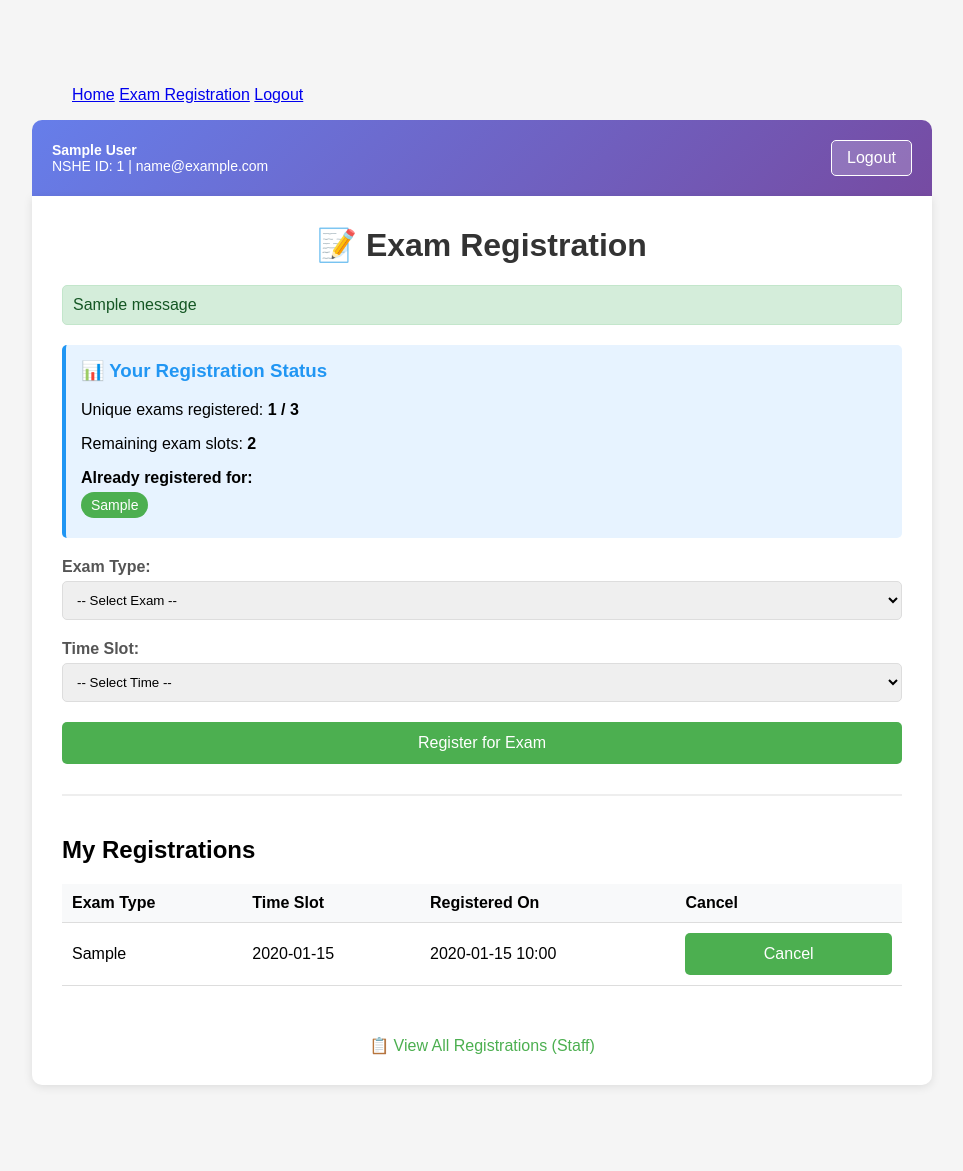
After one commit to DebugAvengers/Exam-System, a Flask app: page /register_exam in a window 1280 px wide. The commit adds this page. Shown: the whole page, without its empty margins (158-1121 px from the left). Run offline with Flask 3, Linux system fonts and the light colour scheme; a user stored in the database is signed in; tables that the repository leaves empty hold one stand-in row (values such as "Sample post"); one stand-in notice (Sample message) is shown.

Commit message:
Exam System
users can now register and cancel exams

```diff
--- a/Exam Registration System/app.py
+++ b/Exam Registration System/app.py
@@ -1,18 +1,23 @@
 from flask import Flask, request, jsonify, render_template, url_for, flash, redirect
-from flask_login import login_user
-from __init__ import create_app
-from models import User
+from flask_login import login_user, logout_user, login_required, current_user
+from __init__ import create_app, db
+from models import User, Registration, EXAM_TYPES, TIME_SLOTS, MAX_CAPACITY, MAX_UNIQUE_EXAMS
 from werkzeug.security import check_password_hash
 import re
 
 app = create_app()
 
-@app.route('/', methods = ['GET'])
+# Home route
+@app.route('/', methods = ['GET', 'POST'])
 def home():
     return render_template('home.html')
 
+# Login route
 @app.route('/login', methods = ['GET', 'POST'])
 def login():
+    if current_user.is_authenticated:
+        return redirect(url_for('register_exam'))
+
     if request.method == 'POST':
         email = request.form.get('email')
         password = request.form.get('password')
@@ -21,23 +26,141 @@ def login():
         pattern = r'^[0-9]{10}@student\.csn\.edu$'
         if not re.match(pattern, email):
             flash('email must be a valid CSN student email address')
-            return render_template('login.html')
-
-        # checks for 10 digit student ID
-        if not re.match(r'^[0-9]{10}@student\.csn\.edu$', email):
-            flash('Email must start with a 10-digit student ID')
-            return render_template('login.html')
+            return render_template('home.html')
 
         # authentication
         user = User.query.filter_by(email=email).first()
         if user and user.password == password:
             login_user(user)
-            return redirect(url_for('dashboard'))
+            return redirect(url_for('register_exam'))
         else:
             flash('Invalid email or password')
-            return render_template('login.html')
+            return render_template('home.html')
 
-    return render_template('login.html')
+    return render_template('home.html')
+
+
+# Exam registration route
+@app.route('/register_exam', methods=['GET', 'POST'])
+@login_required
+def register_exam():
+    if request.method == 'GET':
+        # Displays current user's registrations
+        my_registrations = Registration.query.filter_by(user_id=current_user.id)\
+            .order_by(Registration.time_slot).all()
+
+        # counts the number of registrations per time slot
+        slot_counts = {slot: Registration.query.filter_by(time_slot=slot).count()
+                       for slot in TIME_SLOTS}
+
+        # gives the register exam page the data it needs to display
+        return render_template(
+            'register_exam.html',
+            exam_types=EXAM_TYPES,
+            time_slots=TIME_SLOTS,
+            slot_counts=slot_counts,
+            max_capacity=MAX_CAPACITY,
+            max_unique_exams=MAX_UNIQUE_EXAMS,
+            my_registrations=my_registrations,
+            registered_exams=current_user.get_exams()
+        )
+
+    # stores the data from the form when selecting exam and time slot
+    exam_type = request.form.get('exam_type')
+    time_slot = request.form.get('time_slot')
+
+    #
+    if not exam_type or not time_slot:
+        flash('Please select both an exam type and time slot.', 'error')
+        return redirect(url_for('register_exam'))
+
+    if exam_type not in EXAM_TYPES:
+        flash('Invalid exam type selected.', 'error')
+        return redirect(url_for('register_exam'))
+
+    if time_slot not in TIME_SLOTS:
+        flash('Invalid time slot selected.', 'error')
+        return redirect(url_for('register_exam'))
+
+    # Check for duplicate registration
+    existing = Registration.query.filter_by(
+        user_id=current_user.id,
+        exam_type=exam_type,
+        time_slot=time_slot
+    ).first()
+
+    # if a dupe is found display message
+    if existing:
+        flash(f'You are already registered for {exam_type} at {time_slot}.', 'error')
+        return redirect(url_for('register_exam'))
+
+
+    registered_exams = current_user.get_exams() # gets the exams the user is already registered for
+    unique_count = current_user.exam_count_check() # counts how many unique exams the user is registered for
+    # check if trying to register for a new exam type
+    if (exam_type not in (registered_exams or [])) and unique_count >= MAX_UNIQUE_EXAMS:
+        flash(f'You have already registered for {MAX_UNIQUE_EXAMS} different exams ({", ".join(registered_exams)}). You can only register for additional time slots of exams you are already taking.', 'error')
+        return redirect(url_for('register_exam'))
+
+    # Check if time slot is full
+    current_count = Registration.query.filter_by(time_slot=time_slot).count()
+    if current_count >= MAX_CAPACITY:
+        flash('Sorry, this time slot is full. Please choose another time.', 'error')
+        return redirect(url_for('register_exam'))
+
+    # Create new registration
+    # will add the data to the database
+    # if a problem occurs it will rollback and display an error message
+    try:
+        new_registration = Registration(
+            user_id=current_user.id,
+            exam_type=exam_type,
+            time_slot=time_slot
+        )
+
+        db.session.add(new_registration)
+        db.session.commit()
+
+        flash(f'Successfully registered for {exam_type} at {time_slot}!', 'success')
+    except Exception as e:
+        db.session.rollback()
+        flash('An error occurred during registration. Please try again.', 'error')
+        app.logger.error(f'Registration error: {str(e)}')
+
+    return redirect(url_for('register_exam'))
+
+
+# Logout route
+@app.route('/logout')
+@login_required
+def logout():
+    logout_user()
+    flash('You have been logged out.', 'success')
+    return redirect(url_for('home'))
+
+# cancel registration route
+@app.route('/cancel_registration', methods=['GET', 'POST'])
+@login_required
+def cancel_registration():
+    if request.method == 'POST':
+        #takes in the registration id from the form
+        reg_id = request.form.get('reg_id')
+
+        # if id not found flash the error message
+        registration = Registration.query.get(reg_id)
+        if not registration:
+            flash('Registration not found.', 'danger')
+            return redirect(url_for('register_exam'))
+
+        # lets the user delete their own registration or lets staff delete any registration
+        # if not allowed to rmove, flash error message
+        if current_user.is_staff or registration.user_id == current_user.id:
+            db.session.delete(registration)
+            db.session.commit()
+            flash('Registration deleted successfully.', 'success')
+        else:
+            flash('Unauthorized to delete this registration.', 'danger')
+    return redirect(url_for('register_exam'))
 
 @app.route('/dashboard', methods = ['GET'])
 def dashboard():
--- /dev/null
+++ b/Exam Registration System/static/styles.css
@@ -0,0 +1,136 @@
+        body {
+            font-family: Arial, sans-serif;
+            max-width: 900px;
+            margin: 50px auto;
+            padding: 20px;
+            background-color: #f5f5f5;
+        }
+        .header {
+            background: linear-gradient(135deg, #667eea 0%, #764ba2 100%);
+            color: white;
+            padding: 20px;
+            border-radius: 10px 10px 0 0;
+            display: flex;
+            justify-content: space-between;
+            align-items: center;
+        }
+        .user-info {
+            font-size: 14px;
+        }
+        .logout-btn {
+            background-color: rgba(255,255,255,0.2);
+            color: white;
+            padding: 8px 15px;
+            border: 1px solid white;
+            border-radius: 5px;
+            cursor: pointer;
+            text-decoration: none;
+            display: inline-block;
+        }
+        .logout-btn:hover {
+            background-color: rgba(255,255,255,0.3);
+        }
+        .container {
+            background: white;
+            padding: 30px;
+            border-radius: 0 0 10px 10px;
+            box-shadow: 0 2px 10px rgba(0,0,0,0.1);
+        }
+        h1 {
+            color: #333;
+            text-align: center;
+            margin-top: 0;
+        }
+        .info-box {
+            background-color: #e7f3ff;
+            border-left: 4px solid #2196F3;
+            padding: 15px;
+            margin-bottom: 20px;
+            border-radius: 5px;
+        }
+        .info-box h3 {
+            margin-top: 0;
+            color: #2196F3;
+        }
+        .exam-badge {
+            display: inline-block;
+            background-color: #4CAF50;
+            color: white;
+            padding: 5px 10px;
+            border-radius: 15px;
+            margin: 5px 5px 5px 0;
+            font-size: 14px;
+        }
+        .form-group {
+            margin-bottom: 20px;
+        }
+        label {
+            display: block;
+            margin-bottom: 5px;
+            font-weight: bold;
+            color: #555;
+        }
+        select {
+            width: 100%;
+            padding: 10px;
+            border: 1px solid #ddd;
+            border-radius: 5px;
+            box-sizing: border-box;
+        }
+        button {
+            background-color: #4CAF50;
+            color: white;
+            padding: 12px 30px;
+            border: none;
+            border-radius: 5px;
+            cursor: pointer;
+            font-size: 16px;
+            width: 100%;
+        }
+        button:hover {
+            background-color: #45a049;
+        }
+        button:disabled {
+            background-color: #cccccc;
+            cursor: not-allowed;
+        }
+        .link-button {
+            display: inline-block;
+            margin-top: 20px;
+            color: #4CAF50;
+            text-decoration: none;
+        }
+        .flash {
+            padding: 10px;
+            margin-bottom: 20px;
+            border-radius: 5px;
+        }
+        .flash.success {
+            background-color: #d4edda;
+            color: #155724;
+            border: 1px solid #c3e6cb;
+        }
+        .flash.error {
+            background-color: #f8d7da;
+            color: #721c24;
+            border: 1px solid #f5c6cb;
+        }
+        .my-registrations {
+            margin-top: 30px;
+            padding-top: 20px;
+            border-top: 2px solid #eee;
+        }
+        table {
+            width: 100%;
+            border-collapse: collapse;
+            margin-top: 15px;
+        }
+        th, td {
+            padding: 10px;
+            text-align: left;
+            border-bottom: 1px solid #ddd;
+        }
+        th {
+            background-color: #f8f9fa;
+            font-weight: bold;
+        }
--- a/Exam Registration System/templates/base.html
+++ b/Exam Registration System/templates/base.html
@@ -8,9 +8,9 @@
 <body>
     <nav>
         <ul>
-            <li> <a href="/">Home</a></li>
-            <li> <a href="/register">Register</a></li>
-            <li> <a href="/login">Login</a></li>
+            <td> <a href="{{ url_for('home') }}">Home</a></td>
+            <td> <a href="{{ url_for('register_exam') }}">Exam Registration</a></td>
+            <td> <a href="{{ url_for('logout') }}">Logout</a></td>
         </ul>
     </nav>
 
--- a/Exam Registration System/templates/home.html
+++ b/Exam Registration System/templates/home.html
@@ -45,11 +45,6 @@
                 style="padding: 10px 20px; background-color: #0066cc; color: white; border-radius: 6px; margin-right: 10px;">
                 Login
             </button>
-
-            <a href="{{ url_for('register') }}"
-               style="padding: 10px 20px; background-color: #28a745; color: white; border-radius: 6px; text-decoration: none;">
-               Register
-            </a>
         </div>
     </form>
 
--- /dev/null
+++ b/Exam Registration System/templates/register_exam.html
@@ -0,0 +1,126 @@
+{% extends "base.html" %}
+
+{% block content %}
+<!DOCTYPE html>
+<html>
+<head>
+    <title>Exam Registration System</title>
+    <link rel="stylesheet" href="static\styles.css">
+</head>
+
+<body>
+    <div class="header">
+        <div class="user-info">
+            <strong>{{ current_user.FirstName }} {{ current_user.LastName }}</strong><br>
+            NSHE ID: {{ current_user.NSHEID }} | {{ current_user.email }}
+        </div>
+        <a href="{{ url_for('logout') }}" class="logout-btn">Logout</a>
+    </div>
+    <div class="container">
+        <h1>📝 Exam Registration</h1>
+
+        {% with messages = get_flashed_messages(with_categories=true) %}
+            {% if messages %}
+                {% for category, message in messages %}
+                    <div class="flash {{ category }}">{{ message }}</div>
+                {% endfor %}
+            {% endif %}
+        {% endwith %}
+
+        <div class="info-box">
+            <h3>📊 Your Registration Status</h3>
+            <p>Unique exams registered: <strong>{{ current_user.exam_count_check() }} / {{ max_unique_exams }}</strong></p>
+            <p>Remaining exam slots: <strong>{{ current_user.remaining_exams() }}</strong></p>
+            {% if registered_exams %}
+            <div>
+                <strong>Already registered for:</strong><br>
+                {% for exam in registered_exams %}
+                    <span class="exam-badge">{{ exam }}</span>
+                {% endfor %}
+            </div>
+            {% endif %}
+        </div>
+
+        {% if current_user.exam_check() %}
+        <form method="POST" action="{{ url_for('register_exam') }}">
+            <div class="form-group">
+                <label for="exam_type">Exam Type:</label>
+                <select id="exam_type" name="exam_type" required>
+                    <option value="">-- Select Exam --</option>
+                    {% for exam in exam_types %}
+                        <option value="{{ exam }}">
+                            {{ exam }}
+                            {% if registered_exams and exam in registered_exams %}(Already registered){% endif %}
+                        </option>
+                    {% endfor %}
+                </select>
+            </div>
+
+            <div class="form-group">
+                <label for="time_slot">Time Slot:</label>
+                <select id="time_slot" name="time_slot" required>
+                    <option value="">-- Select Time --</option>
+                    {% for slot in time_slots %}
+                        <option value="{{ slot }}" {% if slot_counts[slot] >= max_capacity %}disabled{% endif %}>
+                            {{ slot }}
+                            {% if slot_counts[slot] >= max_capacity %}
+                                (FULL)
+                            {% else %}
+                                ({{ max_capacity - slot_counts[slot] }} spots left)
+                            {% endif %}
+                        </option>
+                    {% endfor %}
+                </select>
+            </div>
+
+            <button type="submit">Register for Exam</button>
+        </form>
+        {% else %}
+        <div class="flash error">
+            You have reached the maximum of {{ max_unique_exams }} unique exam registrations.
+        </div>
+        {% endif %}
+
+        <div class="my-registrations">
+            <h2>My Registrations</h2>
+            {% if my_registrations %}
+            <table>
+                <thead>
+                    <tr>
+                        <th>Exam Type</th>
+                        <th>Time Slot</th>
+                        <th>Registered On</th>
+                        <th>Cancel</th>
+                    </tr>
+                </thead>
+                <tbody>
+                    {% for reg in my_registrations %}
+                    <tr>
+                        <td>{{ reg.exam_type }}</td>
+                        <td>{{ reg.time_slot }}</td>
+                        <td>{{ reg.registered_at.strftime('%Y-%m-%d %H:%M') }}</td>
+                        <td>
+                        <form action="{{ url_for('cancel_registration') }}" method = "post">
+                            <input type="hidden" name="reg_id" value="{{ reg.id }}">
+                            <button type="submit" class="cancel-btn">Cancel</button>
+                        </form>
+                        </td>
+                    </tr>
+                    {% endfor %}
+                </tbody>
+            </table>
+            {% else %}
+            <p>No registrations yet.</p>
+            {% endif %}
+        </div>
+
+        {% if current_user.is_staff %}
+        <div style="text-align: center; margin-top: 30px;">
+            <a href="{{ url_for('view_all_registrations') }}" class="link-button">📋 View All Registrations (Staff)</a>
+        </div>
+        {% endif %}
+    </div>
+</body>
+</html>
+
+{% endblock %}
```
Also changed, not shown: Exam Registration System/models.py (+41 -2 lines).
